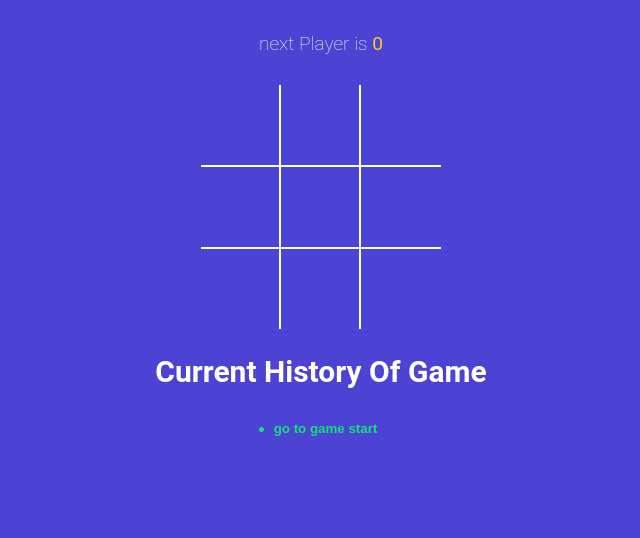
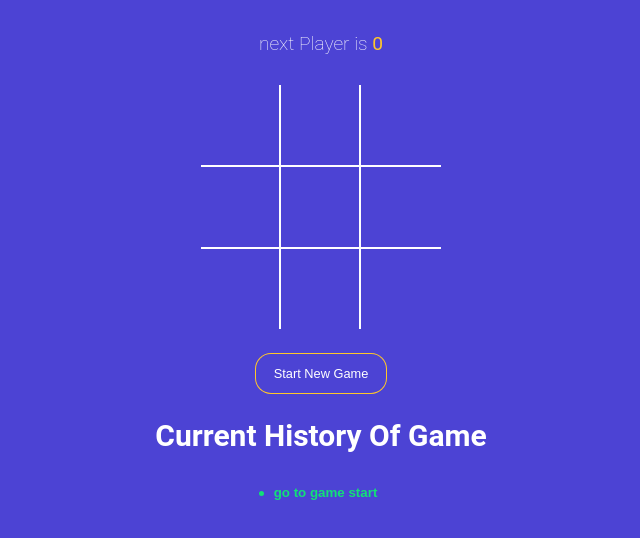
Before and after one commit to diya2628/tictactoe-game, a React (Vite) app: page / in a window 1280 px wide. Shown: the top 538 px of the page, without its empty margins (319-959 px from the left). Built offline with nearby package versions, Linux system fonts and the light colour scheme.

Commit message:
start new game btn set

```diff
--- a/src/App.jsx
+++ b/src/App.jsx
@@ -6,13 +6,12 @@
 import { calculateWinner } from './winner';
 import Historyy from './components/Historyy';
 
+const NEW_GAME = [{ squares: Array(9).fill(null), isXNext: false }];
 function App() {
   // const [squares, setSquares] = useState(Array(9).fill(null));
   // const [isXNext, setIsXNext] = useState(false); // basics now will merge to 1 function: history
 
-  const [history, setHistory] = useState([
-    { squares: Array(9).fill(null), isXNext: false },
-  ]);
+  const [history, setHistory] = useState(NEW_GAME);
 
   const [currentMove, setCurrentMove] = useState(0);
 
@@ -67,6 +66,11 @@
   const moveTo = move => {
     setCurrentMove(move);
   };
+
+  const onNewGameStart = () => {
+    setHistory(NEW_GAME);
+    setCurrentMove(0);
+  };
   return (
     <div className="app">
       {/* <h2>next player is {nextPlayer}</h2> */}
@@ -76,6 +80,13 @@
         squares={gamingBoard.squares}
         handleSquareClick={handleSquareClick}
       />
+      <button
+        type="button"
+        onClick={onNewGameStart}
+        className={`btn-reset ${winner ? `active` : ''}`}
+      >
+        Start New Game
+      </button>
       <h2>Current History Of Game</h2>
       <Historyy history={history} moveTo={moveTo} currentMove={currentMove} />
     </div>
```
